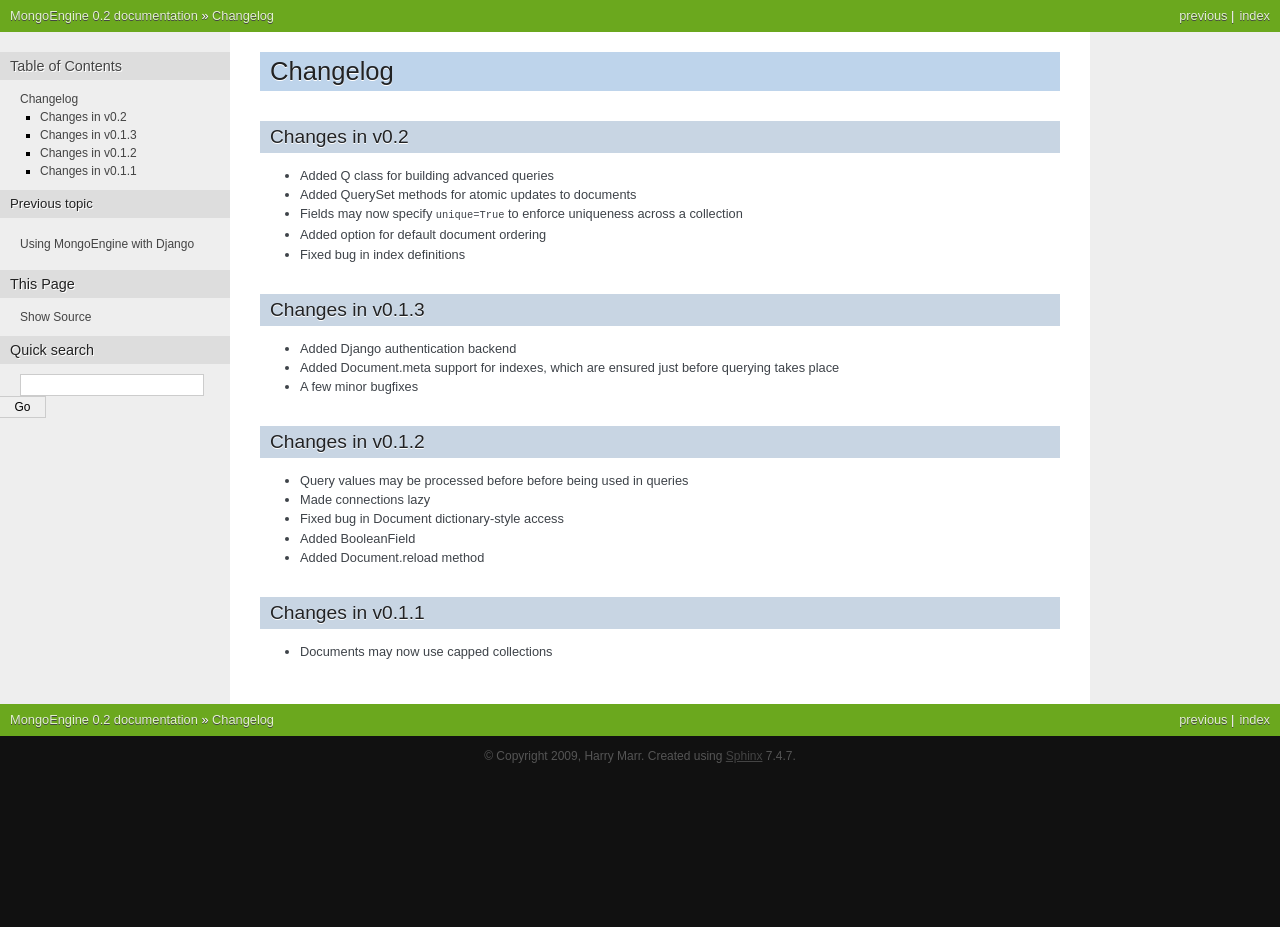
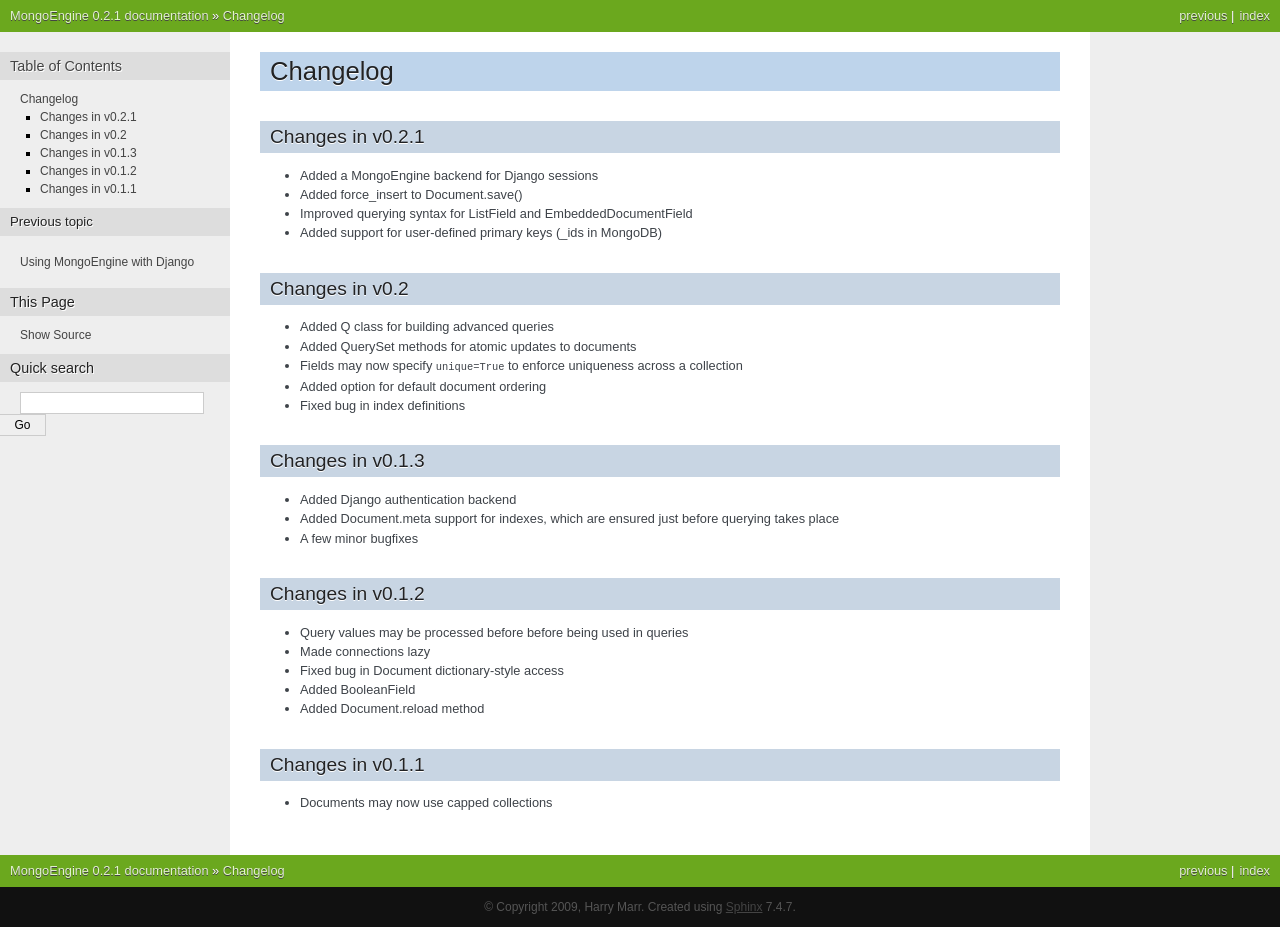
Before and after one commit to MongoEngine/mongoengine, a Sphinx documentation site: the page built from docs/changelog.rst, in a window 1280 px wide. Built offline with Sphinx 7.4.7, drawn with Linux system fonts in a browser that asks for light colours; before the commit the page ends 900 px from its top, so only the background shows below that.

Commit message:
Bump to v0.2.1

```diff
--- a/docs/changelog.rst
+++ b/docs/changelog.rst
@@ -1,6 +1,13 @@
 =========
 Changelog
 =========
+
+Changes in v0.2.1
+=================
+- Added a MongoEngine backend for Django sessions
+- Added force_insert to Document.save()
+- Improved querying syntax for ListField and EmbeddedDocumentField
+- Added support for user-defined primary keys (_ids in MongoDB)
 
 Changes in v0.2
 ===============
--- a/mongoengine/__init__.py
+++ b/mongoengine/__init__.py
@@ -12,7 +12,7 @@ __all__ = (document.__all__ + fields.__all__ + connection.__all__ +
 
 __author__ = 'Harry Marr'
 
-VERSION = (0, 2, 0)
+VERSION = (0, 2, 1)
 
 def get_version():
     version = '%s.%s' % (VERSION[0], VERSION[1])
```
